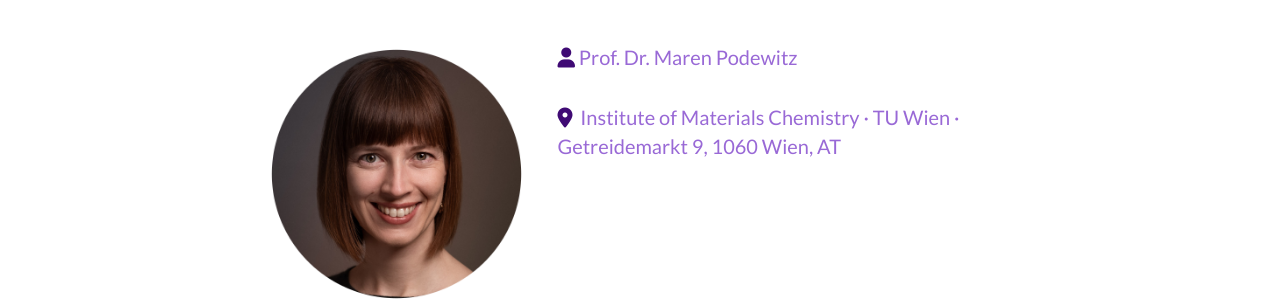
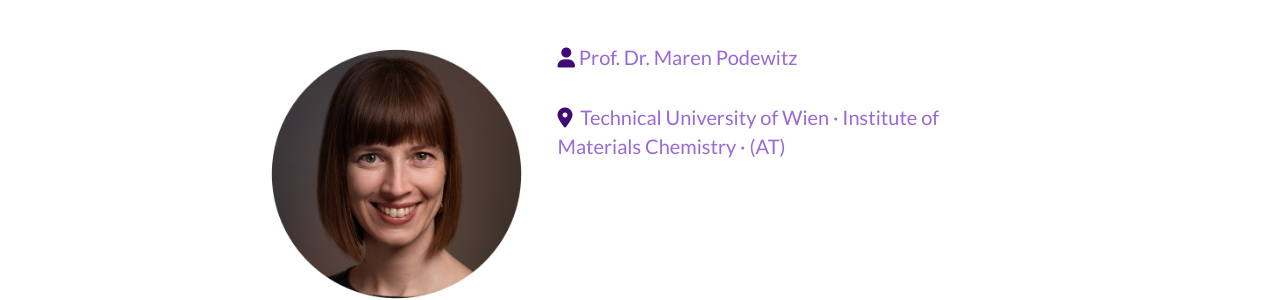
Before and after one commit to ccsc2026/ccsc2026.github.io, a Jekyll site: the page built from talks/podewitz.md, in a window 1280 px wide and 900 px high, scrolled down 890 px. Shown: the part 155-455 px from the top of the window. Built offline with Jekyll 4.4.1, drawn with Linux system fonts in a browser that asks for light colours.

Commit message:
Update podewitz.md

```diff
--- a/talks/podewitz.md
+++ b/talks/podewitz.md
@@ -5,7 +5,7 @@ talknumber: D09
 talktime: '10.-13.03.2026, 15:00 – 15:30'
 speaker: Prof. Dr. Maren Podewitz
 img: 'Podewitz, Maren.png'
-location: 'Institute of Materials Chemistry · TU Wien · Getreidemarkt 9, 1060 Wien, AT'
+location: 'Technical University of Wien · Institute of Materials Chemistry · (AT)'
 title: 'Navigating Free Energy Landscapes in the Age of Machine Learning: From Static Mechanisms to Reaction Dynamics'
 authors: 'M. Podewitz'
 abstract: [
```
